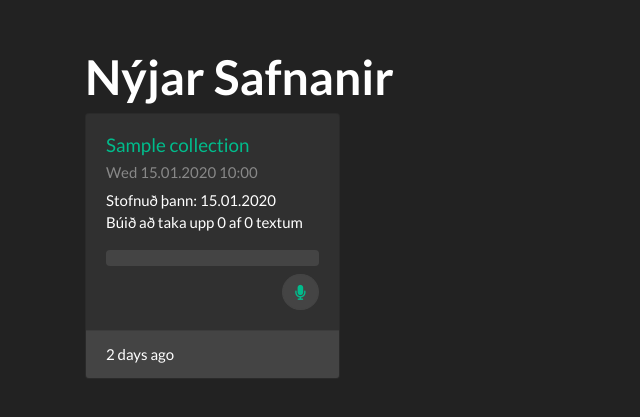
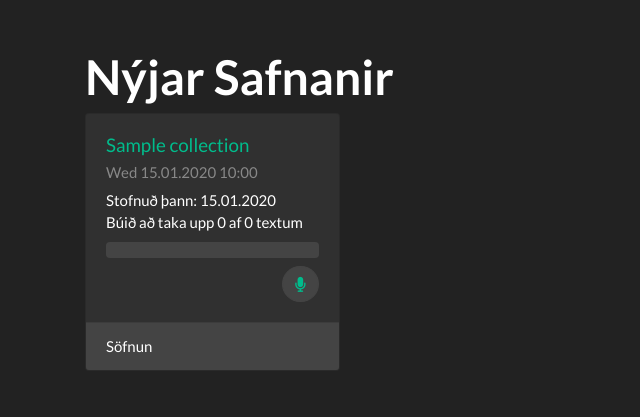
Before and after one commit to cadia-lvl/LOBE, a Flask app: page / in a window 1280 px wide. Shown: the part 71-488 px from the top of the page, without its empty margins (0-640 px from the left). Run offline with Flask 2, Linux system fonts and the light colour scheme; a user stored in the database is signed in; tables that the repository leaves empty hold one stand-in row (values such as "Sample post"); data that the repository does not hold is empty; some libraries are stand-ins or nearby versions.

Commit message:
null catching

```diff
--- a/static/js/audio.js
+++ b/static/js/audio.js
@@ -384,6 +384,9 @@ function handleStreamingResult(event) {
 			for(var i=0; i< spans.length; i++){
 				transcript += spans[i].innerHTML;
 			}
+			if(transcript === ''){
+				transcript = 'Ekkert til afritunar';
+			}
 			tokens[tokenIndex]['recording']['transcript'] = transcript;
 			updateUI(tokenIndex, updateRecBtn=false);
 		}
--- a/templates/_collection_card.jinja
+++ b/templates/_collection_card.jinja
@@ -1,5 +1,6 @@
 <div class="card mb-3 flex-fill">
-  <div class="card-body">
+  <div class="card-body d-flex flex-column justify-content-between">
+    <div>
     <h5 class="card-title">
         <a href="{{collection.get_url()}}">
         {{collection.name}}
@@ -11,15 +12,17 @@
       <br>
       Búið að taka upp {{collection.num_tokens - collection.num_nonrecorded_tokens}} af {{collection.num_tokens}} textum
     </p>
-    <div class="progress mb-2">
-      <div class="progress-bar bg-success" role="progressbar" style="width:{{collection.get_complete_ratio(as_percent=True)}}%"></div>
     </div>
-
-    <a class='btn btn-secondary float-right text-success rounded-circle'>
+    <div>
+      <div class="progress mt-2 mb-2">
+        <div class="progress-bar bg-success" role="progressbar" style="width:{{collection.get_complete_ratio(as_percent=True)}}%"></div>
+      </div>
+    <a href="{{url_for('record_session', coll_id=collection.id)}}" class='btn btn-secondary float-right text-success rounded-circle'>
       <i class='fa fa-microphone'></i>
     </a>
+    </div>
   </div>
   <div class="card-footer">
-    2 days ago
+    Söfnun
   </div>
 </div>
--- a/templates/_recording_table.jinja
+++ b/templates/_recording_table.jinja
@@ -11,7 +11,11 @@
                 <tr>
                     <td>{{recording.created_at | datetime(format='medium')}}</td>
                     <td><a href={{recording.get_url()}}><code>{{recording.get_file_id()}}</code></a></td>
-                    <td><a href={{recording.get_user().get_url()}}>{{recording.get_user().name}}</a></td>
+                    {% if recording.user_id %}
+                        <td><a href={{recording.get_user().get_url()}}>{{recording.get_user().name}}</a></td>
+                    {% else %}
+                        <td>Ekki skráð</td>
+                    {% endif %}
                     <td class='table-btn-wrapper'>
                         <div>
                             <audio id="audio-{{recording.id}}" src={{recording.get_download_url()}} type="audio/wav"></audio>
```
